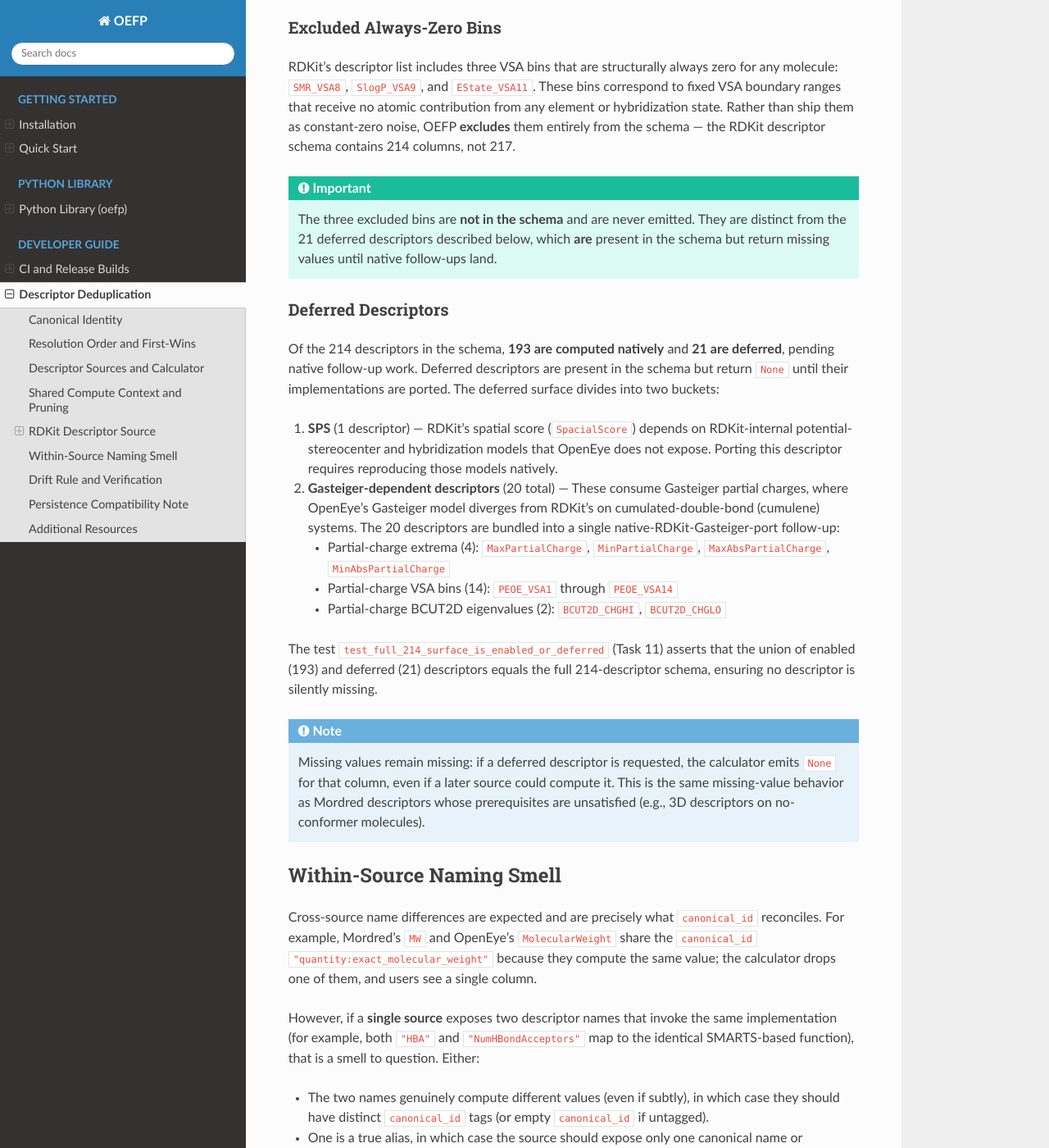
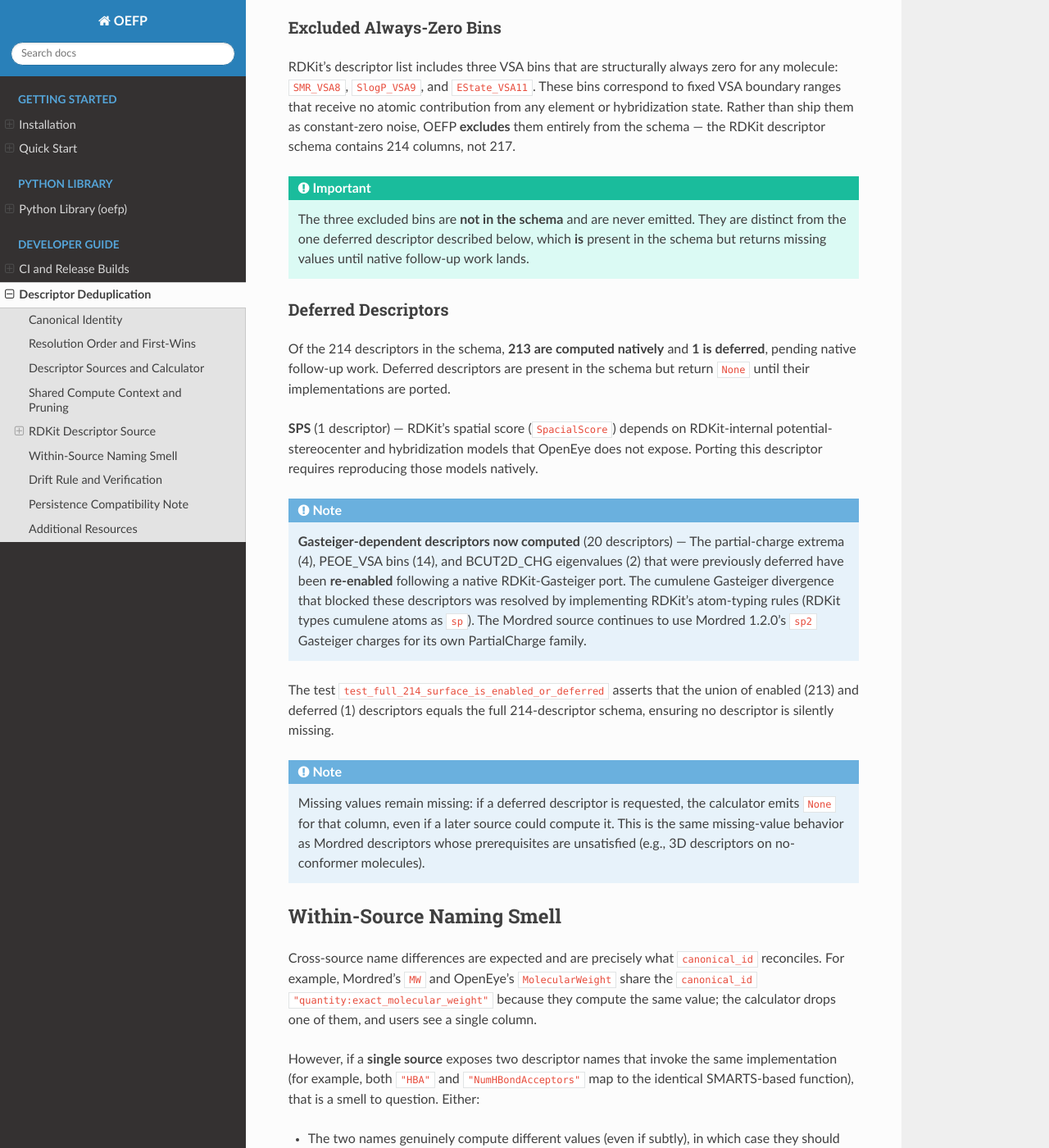
Before and after one commit to scott-arne/oefp, a Sphinx documentation site: the page built from docs/developer-guide/descriptor-deduplication.rst, in a window 1280 px wide and 1400 px high, scrolled down 4317 px. Shown: the whole window at 82% size. Built offline with Sphinx 7.4.7 and the Read the Docs theme 3.1.0, drawn with Linux system fonts in a browser that asks for light colours; pages that are not in the unit, such as notebooks, are missing from menus.

Commit message:
docs: mark the 20 Gasteiger-dependent RDKit descriptors computed, only SPS deferred

```diff
--- a/docs/developer-guide/descriptor-deduplication.rst
+++ b/docs/developer-guide/descriptor-deduplication.rst
@@ -225,36 +225,34 @@ RDKit descriptor schema contains 214 columns, not 217.
 .. important::
 
    The three excluded bins are **not in the schema** and are never emitted.
-   They are distinct from the 21 deferred descriptors described below, which
-   **are** present in the schema but return missing values until native
-   follow-ups land.
+   They are distinct from the one deferred descriptor described below, which
+   **is** present in the schema but returns missing values until native
+   follow-up work lands.
 
 Deferred Descriptors
 ^^^^^^^^^^^^^^^^^^^^
 
-Of the 214 descriptors in the schema, **193 are computed natively** and **21
-are deferred**, pending native follow-up work. Deferred descriptors are present
-in the schema but return ``None`` until their implementations are ported. The
-deferred surface divides into two buckets:
+Of the 214 descriptors in the schema, **213 are computed natively** and **1
+is deferred**, pending native follow-up work. Deferred descriptors are present
+in the schema but return ``None`` until their implementations are ported.
 
-1. **SPS** (1 descriptor) — RDKit's spatial score (``SpacialScore``) depends on
-   RDKit-internal potential-stereocenter and hybridization models that OpenEye
-   does not expose. Porting this descriptor requires reproducing those models
-   natively.
+**SPS** (1 descriptor) — RDKit's spatial score (``SpacialScore``) depends on
+RDKit-internal potential-stereocenter and hybridization models that OpenEye
+does not expose. Porting this descriptor requires reproducing those models
+natively.
 
-2. **Gasteiger-dependent descriptors** (20 total) — These consume Gasteiger
-   partial charges, where OpenEye's Gasteiger model diverges from RDKit's on
-   cumulated-double-bond (cumulene) systems. The 20 descriptors are bundled
-   into a single native-RDKit-Gasteiger-port follow-up:
+.. note::
 
-   - Partial-charge extrema (4): ``MaxPartialCharge``, ``MinPartialCharge``,
-     ``MaxAbsPartialCharge``, ``MinAbsPartialCharge``
-   - Partial-charge VSA bins (14): ``PEOE_VSA1`` through ``PEOE_VSA14``
-   - Partial-charge BCUT2D eigenvalues (2): ``BCUT2D_CHGHI``,
-     ``BCUT2D_CHGLO``
+   **Gasteiger-dependent descriptors now computed** (20 descriptors) — The
+   partial-charge extrema (4), PEOE_VSA bins (14), and BCUT2D_CHG eigenvalues
+   (2) that were previously deferred have been **re-enabled** following a
+   native RDKit-Gasteiger port. The cumulene Gasteiger divergence that blocked
+   these descriptors was resolved by implementing RDKit's atom-typing rules
+   (RDKit types cumulene atoms as ``sp``). The Mordred source continues to use
+   Mordred 1.2.0's ``sp2`` Gasteiger charges for its own PartialCharge family.
 
-The test ``test_full_214_surface_is_enabled_or_deferred`` (Task 11) asserts
-that the union of enabled (193) and deferred (21) descriptors equals the full
+The test ``test_full_214_surface_is_enabled_or_deferred`` asserts that the
+union of enabled (213) and deferred (1) descriptors equals the full
 214-descriptor schema, ensuring no descriptor is silently missing.
 
 .. note::
```
